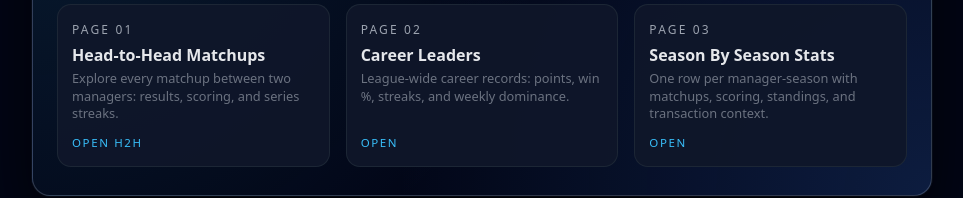
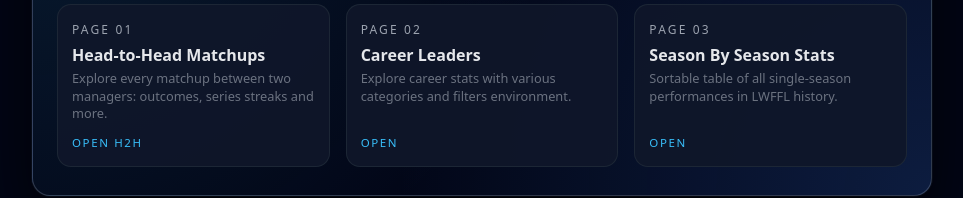
Before and after one commit to cculton/lwffl, a plain HTML site: page index.html in a window 1280 px wide. Shown: the part 390-588 px from the top of the page, without its empty margins (158-1121 px from the left). Drawn offline with Linux system fonts and the light colour scheme.

Commit message:
Update index.html

```diff
--- a/index.html
+++ b/index.html
@@ -151,7 +151,7 @@
               <div class="nav-label">Page 01</div>
               <div class="nav-title">Head-to-Head Matchups</div>
               <div class="nav-desc">
-                Explore every matchup between two managers: results, scoring, and series streaks.
+                Explore every matchup between two managers: outcomes, series streaks and more.
               </div>
             </div>
             <div class="nav-footer">Open H2H</div>
@@ -163,7 +163,7 @@
               <div class="nav-label">Page 02</div>
               <div class="nav-title">Career Leaders</div>
               <div class="nav-desc">
-                League-wide career records: points, win %, streaks, and weekly dominance.
+                Explore career stats with various categories and filters environment.
               </div>
             </div>
             <div class="nav-footer">Open</div>
@@ -175,7 +175,7 @@
               <div class="nav-label">Page 03</div>
               <div class="nav-title">Season By Season Stats</div>
               <div class="nav-desc">
-                One row per manager-season with matchups, scoring, standings, and transaction context.
+                Sortable table of all single-season performances in LWFFL history.
               </div>
             </div>
             <div class="nav-footer">Open</div>
```
